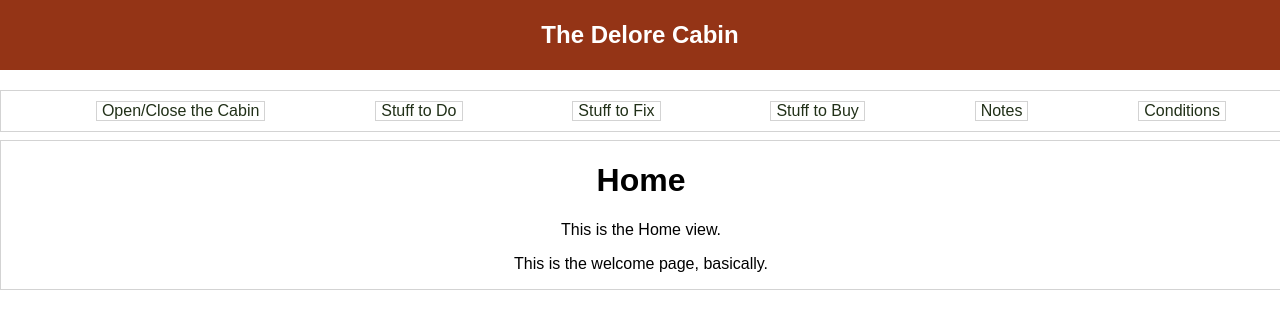
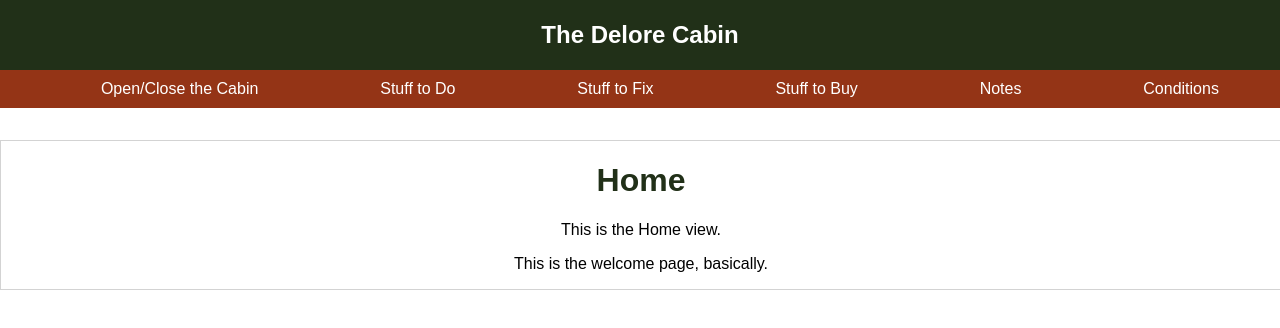
Before and after one commit to wnmurphy/cabin_app, a React (Create React App) app: page / in a window 1280 px wide. Shown: the top 328 px of the page. Built offline with nearby package versions, Linux system fonts and the light colour scheme.

Commit message:
Client-side routing complete.

```diff
--- a/package.json
+++ b/package.json
@@ -9,6 +9,8 @@
     "pg-hstore": "^2.3.2",
     "react": "^16.0.0",
     "react-dom": "^16.0.0",
+    "react-router": "^4.2.0",
+    "react-router-dom": "^4.2.2",
     "sequelize": "^4.13.17"
   },
   "devDependencies": {
--- a/src/App.css
+++ b/src/App.css
@@ -9,13 +9,13 @@ body {
 }
 
 .App-header {
-  background-color: #943416;
+  background-color: #213018;
   padding: 5px;
-  color: white;
 }
 
 .App-title {
   font-size: 1.5em;
+  color: white;
 }
 
 .App-title > a {
@@ -25,10 +25,11 @@ body {
 
 .NavBar {
   position: fixed;
-  top: 90px;
+  top: 70px;
   width: 100%;
-  border: 1px solid lightgrey;
   padding: 10px 0 10px 0;
+  background-color: #943416;
+  /*border: 1px solid lightgrey;*/
 }
 
 .NavBar > ul {
@@ -42,18 +43,21 @@ body {
   margin: 0 auto;
   padding: 0 5px 0 5px;
   list-style: none;
-  border: 1px solid lightgrey;
+  /*border: 1px solid lightgrey;*/
 }
 
 .nav-item > a {
-  color: #213018;
+  color: white;
   text-decoration: none;
 }
 
-.Main {
+main {
   position: fixed;
   top: 140px;
   width: 100%;
   border: 1px solid lightgrey;
+}
 
+h1 {
+  color: #213018;
 }
--- a/src/App.js
+++ b/src/App.js
@@ -1,4 +1,5 @@
 import React, { Component } from 'react';
+import { Switch, Route } from 'react-router-dom';
 import './App.css';
 import NavBar from './views/NavBar.js'
 import Activities from './views/Activities.js'
@@ -6,6 +7,7 @@ import Conditions from './views/Conditions.js'
 import Home from './views/Home.js'
 import Instructions from './views/Instructions.js'
 import Maintenance from './views/Maintenance.js'
+import Notes from './views/Notes.js'
 import Shopping from './views/Shopping.js'
 
 
@@ -13,16 +15,22 @@ class App extends Component {
   render() {
     return (
       <div className="App">
-
         <header className="App-header">
           <h1 className="App-title"><a href="/">The Delore Cabin</a></h1>
         </header>
+        <NavBar/>
 
-        <NavBar />
-
-        <div className="Main">
-          <Home/>
-        </div>
+        <main>
+          <Switch>
+            <Route path="/" exact component={Home}/>
+            <Route path="/instructions" component={Instructions}/>
+            <Route path="/activities" component={Activities}/>
+            <Route path="/maintenance" component={Maintenance}/>
+            <Route path="/shopping" component={Shopping}/>
+            <Route path="/notes" component={Notes}/>
+            <Route path="/conditions" component={Conditions}/>
+          </Switch>
+        </main>
 
       </div>
     );
--- a/src/index.js
+++ b/src/index.js
@@ -1,7 +1,13 @@
 import React from 'react';
 import ReactDOM from 'react-dom';
+import { BrowserRouter } from 'react-router-dom';
 import App from './App';
 import registerServiceWorker from './registerServiceWorker';
 
-ReactDOM.render(<App />, document.getElementById('root'));
+ReactDOM.render((
+  <BrowserRouter>
+    <App />
+  </BrowserRouter>
+), document.getElementById('root'));
+
 registerServiceWorker();
```
